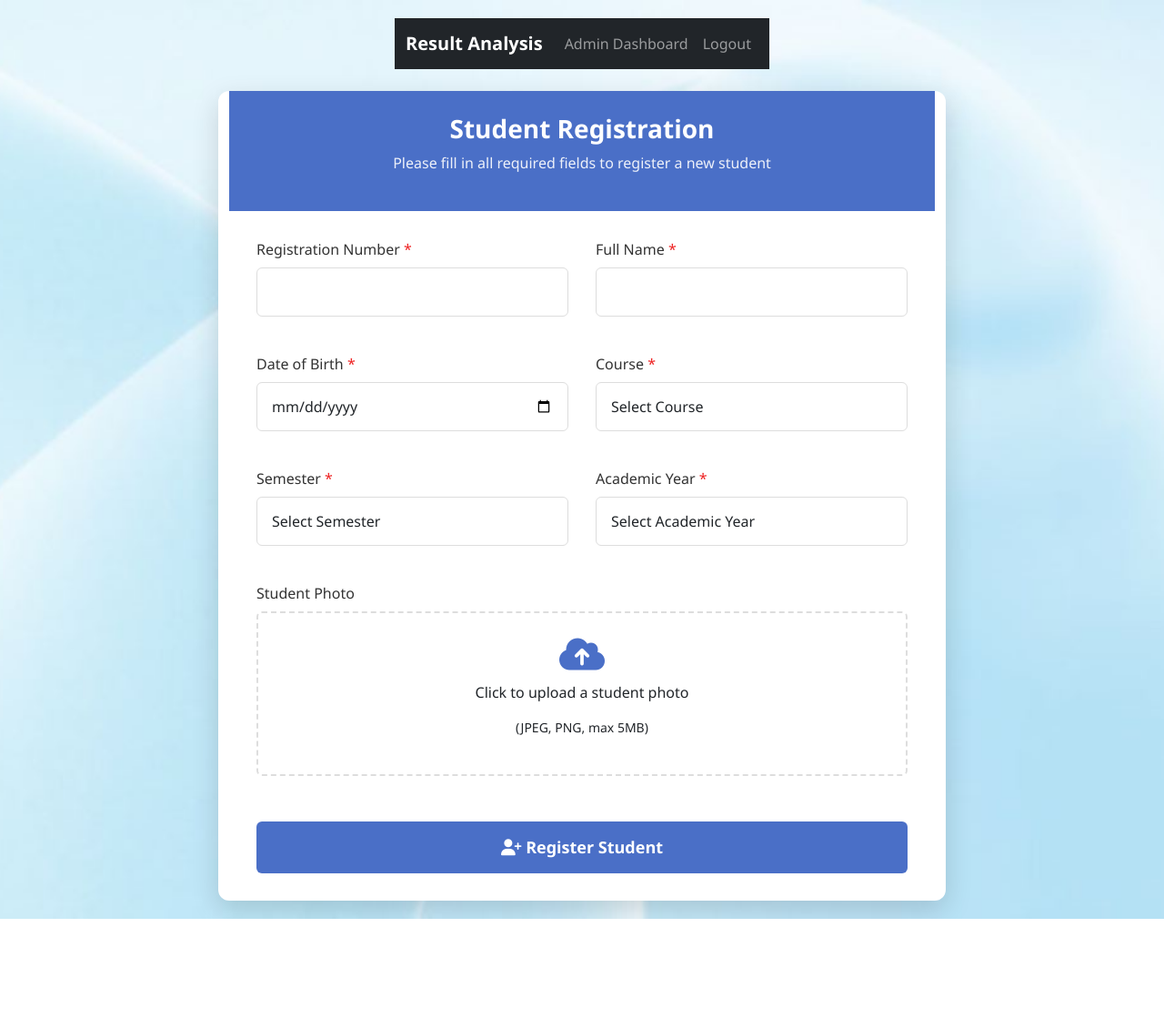
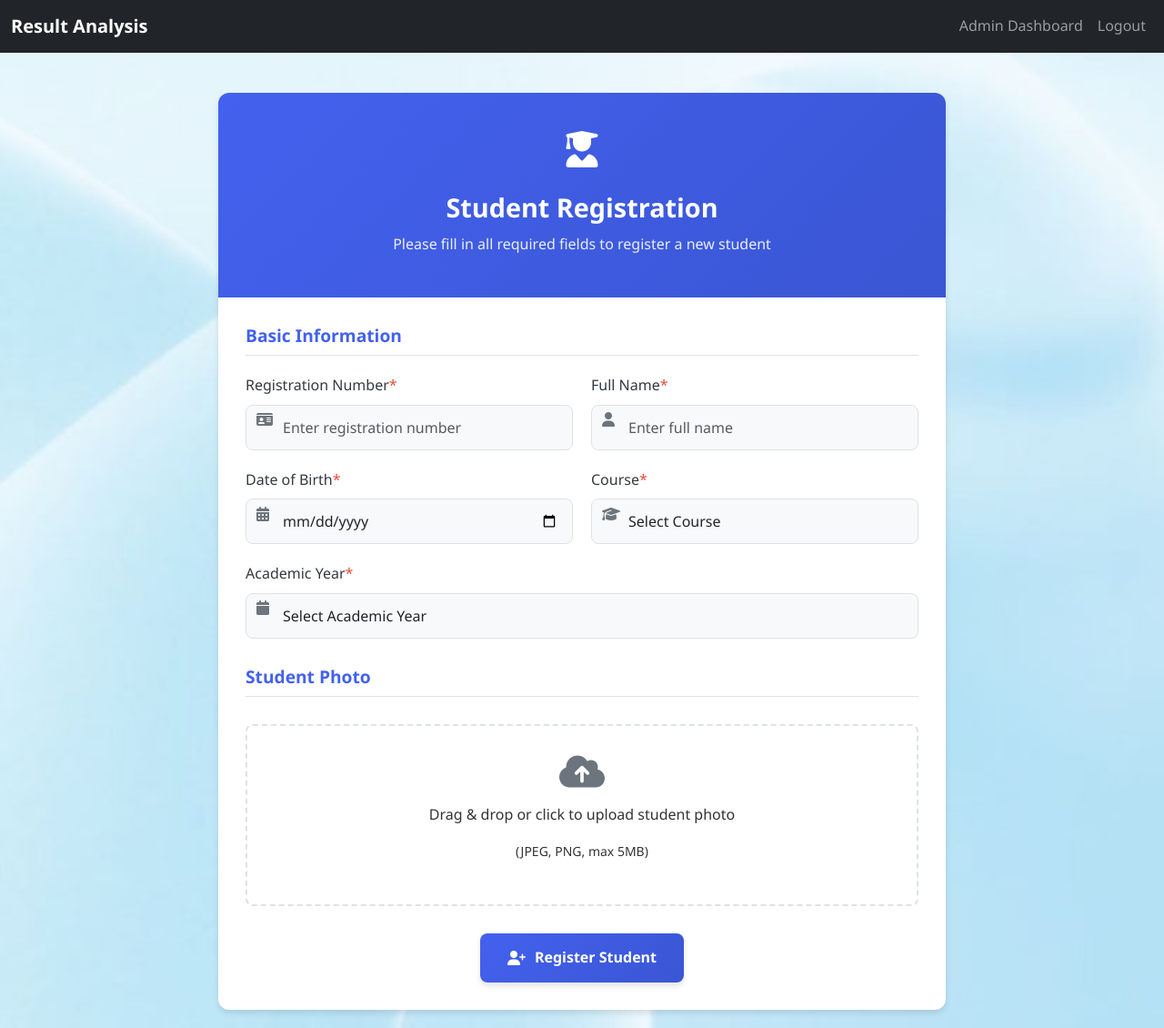
Before and after one commit to stijinearnest/result_analysis, a Django app: page /teacher/add-student/ in a window 1280 px wide. Shown: the whole page at 91% size. Before the commit the page ends 1010 px from the top, so only its background shows below. Run offline with Django 4.2, Linux system fonts and the light colour scheme; a user stored in the database is signed in.

Commit message:
addstudentui

```diff
--- a/results/forms.py
+++ b/results/forms.py
@@ -4,10 +4,11 @@ from .models import Student, Semester, Mark,Subject
 class StudentForm(forms.ModelForm):
     class Meta:
         model = Student
-        fields = ["reg_no", "name", "dob", "course", "semester", "academic_year", "photo"]
+        fields = ["reg_no", "name", "dob", "course", "academic_year", "photo"]
         widgets = {
             "dob": forms.DateInput(attrs={"type": "date"}),
         }
+
 
 class SemesterForm(forms.ModelForm):
     class Meta:
--- a/results/models.py
+++ b/results/models.py
@@ -73,6 +73,8 @@ class Subject(models.Model):
 
 
 
+
+
 # Marks
 class Mark(models.Model):
     semester = models.ForeignKey(Semester, on_delete=models.CASCADE, related_name="marks")
--- a/results/urls.py
+++ b/results/urls.py
@@ -26,10 +26,11 @@ urlpatterns = [
     path("teacher/student-detail/", views.student_detail, name="student_detail"),
 
     # AJAX endpoint for reg_no search
-     path("teacher/get-student-name/", views.get_student_name_by_regno, name="get_student_name_by_regno"),
+    path("teacher/get-student-name-by-regno/", views.get_student_name_by_regno, name="get_student_name_by_regno"),
 
-    path("teacher/get-student-by-regno/", views.get_student_name_by_regno, name="get_student_by_regno"),
+    # AJAX endpoint for subjects by semester
+    path("teacher/get-subjects/", views.get_subjects_for_semester, name="get_subjects_for_semester"),
 
+    # Add marks single page
     path("teacher/add-marks-single/", views.add_marks_single_page, name="add_marks_single"),
-    path("teacher/get-subjects/", views.get_subjects_for_semester, name="get_subjects_for_semester"),
 ]
--- a/results/views.py
+++ b/results/views.py
@@ -127,17 +127,31 @@ def user_logout(request):
 # -------------------------------
 # Teacher: Add Student
 # -------------------------------
+from datetime import date
+
 @login_required(login_url='teacher_login')
 @user_passes_test(lambda u: u.is_staff or u.is_superuser)
 def add_student(request):
     if request.method == "POST":
         form = StudentForm(request.POST, request.FILES)
         if form.is_valid():
-            form.save()
+            student = form.save(commit=False)
+
+            # Automatically calculate semester based on academic year
+            # Example logic: 1 academic year = 2 semesters
+            # Assuming academic_year format is "YYYY-YYYY"
+            start_year = int(student.academic_year.split("-")[0])
+            current_year = date.today().year
+            years_passed = current_year - start_year
+            student.semester = (years_passed * 2) + 1  # +1 for first semester of current year
+
+            student.save()  # Save to DB
+
             return redirect("teacher_dashboard")
     else:
         form = StudentForm()
     return render(request, "add_student.html", {"form": form})
+
 
 
 # -------------------------------
@@ -184,29 +198,23 @@ def add_marks(request, student_id, sem_number):
     student = get_object_or_404(Student, id=student_id)
     semester, created = Semester.objects.get_or_create(student=student, number=sem_number)
 
-    if request.method == "POST":
+    if request.method == "POST" and request.headers.get("x-requested-with") == "XMLHttpRequest":
         form = MarksEntryForm(request.POST, semester=semester)
         if form.is_valid():
             for field_name, value in form.cleaned_data.items():
                 if field_name.startswith("subject_"):
                     subject_id = int(field_name.split("_")[1])
                     subject = Subject.objects.get(id=subject_id)
-
-                    # Save or update mark
                     Mark.objects.update_or_create(
                         semester=semester,
                         subject=subject,
                         defaults={"marks_obtained": value, "max_marks": 40},
                     )
-            return redirect("teacher_dashboard")
-    else:
-        form = MarksEntryForm(semester=semester)
+            return JsonResponse({"success": True, "message": "Marks saved successfully!"})
+        else:
+            return JsonResponse({"success": False, "errors": form.errors})
+    return JsonResponse({"error": "Invalid request"})
 
-    return render(request, "add_marks.html", {
-        "form": form,
-        "student": student,
-        "semester": semester,
-    })
 
 
 # -------------------------------
@@ -270,37 +278,69 @@ def get_student_name_by_regno(request):
     if reg_no:
         try:
             student = Student.objects.get(reg_no__iexact=reg_no)
-            data = {"name": student.name}
+            data = {
+                "name": student.name,
+                "id": student.id   # <-- include student id
+            }
         except Student.DoesNotExist:
-            data = {"name": ""}
+            data = {"name": "", "id": ""}
     else:
-        data = {"name": ""}
+        data = {"name": "", "id": ""}
     return JsonResponse(data)
 
 
 @login_required(login_url='teacher_login')
 @user_passes_test(lambda u: u.is_staff or u.is_superuser)
 def add_marks_single_page(request):
+    # Get student_id and semester from GET if present
+    student_id = request.GET.get("student_id") or request.POST.get("student_id")
+    semester_number = request.GET.get("semester") or request.POST.get("semester")
+
+    if not student_id or not semester_number:
+        messages.error(request, "Student or semester not provided")
+        return redirect("select_student_semester")
+
+    student = get_object_or_404(Student, id=student_id)
+    semester, _ = Semester.objects.get_or_create(student=student, number=semester_number)
+
     if request.method == "POST":
-        student_id = request.POST.get("student_id")
-        sem_number = request.POST.get("semester")
-        student = get_object_or_404(Student, id=student_id)
-        semester, created = Semester.objects.get_or_create(student=student, number=sem_number)
-        form = MarksEntryForm(request.POST, semester=semester)
-        if form.is_valid():
-            for field_name, value in form.cleaned_data.items():
-                if field_name.startswith("subject_"):
-                    subject_id = int(field_name.split("_")[1])
-                    subject = Subject.objects.get(id=subject_id)
+        errors = {}
+        for key, value in request.POST.items():
+            if key.startswith("subject_") and "_obtained" in key:
+                subject_id = int(key.split("_")[1])
+                marks_obtained = value
+                max_key = f"subject_{subject_id}_max"
+                max_marks = request.POST.get(max_key, 40)
+                try:
+                    marks_obtained = float(marks_obtained)
+                    max_marks = float(max_marks)
+                    subject = get_object_or_404(Subject, id=subject_id)
                     Mark.objects.update_or_create(
                         semester=semester,
                         subject=subject,
-                        defaults={"marks_obtained": value, "max_marks": 40},
+                        defaults={
+                            "marks_obtained": marks_obtained,
+                            "max_marks": max_marks
+                        }
                     )
-            return JsonResponse({"success": True, "message": "Marks saved successfully!"})
+                except Exception as e:
+                    errors[key] = str(e)
+        if errors:
+            return JsonResponse({"success": False, "message": "Some marks could not be saved", "errors": errors})
         else:
-            return JsonResponse({"success": False, "errors": form.errors})
-    return render(request, "add_marks_single.html")
+            return JsonResponse({"success": True, "message": f"Marks for {student.name} saved successfully!"})
+
+    # GET request – load page
+    return render(request, "add_marks_single.html", {
+        "student_id": student.id,
+        "semester": semester.number
+    })
+
+
+
+
+
+
 
 @login_required(login_url='teacher_login')
 @user_passes_test(lambda u: u.is_staff or u.is_superuser)
--- a/templates/add_student.html
+++ b/templates/add_student.html
@@ -1,187 +1,53 @@
 {% extends "base.html" %}
-{%load static%}
-{% block content%}
+{% load static %}
+{% block content %}
 
-<!DOCTYPE html>
-<html lang="en">
-<head>
-    <meta charset="UTF-8">
-    <meta name="viewport" content="width=device-width, initial-scale=1.0">
-    <title>Student Registration</title>
-    <link rel="stylesheet" href="https://cdnjs.cloudflare.com/ajax/libs/font-awesome/6.4.0/css/all.min.css">
-    <style>
-        * {
-            margin: 0;
-            padding: 0;
-            box-sizing: border-box;
-            font-family: 'Segoe UI', Tahoma, Geneva, Verdana, sans-serif;
-        }
-
-        body {
-
-            min-height: 100vh;
-            display: flex;
-            justify-content: center;
-            align-items: center;
-            padding: 20px;
-        }
-
-        .container {
-            width: 100%;
-            max-width: 800px;
-            background: white;
-            border-radius: 12px;
-            box-shadow: 0 10px 30px rgba(0, 0, 0, 0.15);
-            overflow: hidden;
-        }
-
-        .header {
-            background: #4a6fc7;
-            color: white;
-            padding: 25px 30px;
-            text-align: center;
-        }
-
-        .header h2 {
-            font-weight: 600;
-            font-size: 28px;
-        }
-
-        .header p {
-            margin-top: 8px;
-            opacity: 0.9;
-        }
-
-        .form-body {
-            padding: 30px;
-        }
-
-        .form-row {
-            display: flex;
-            flex-wrap: wrap;
-            margin: 0 -15px 20px;
-        }
-
-        .form-group {
-            flex: 1 0 300px;
-            padding: 0 15px;
-            margin-bottom: 20px;
-        }
-
-        .form-label {
-            display: block;
-            margin-bottom: 8px;
-            font-weight: 500;
-            color: #333;
-        }
-
-        .form-control {
-            width: 100%;
-            padding: 14px 16px;
-            border: 1px solid #ddd;
-            border-radius: 6px;
-            font-size: 16px;
-            transition: all 0.3s;
-        }
-
-        .form-control:focus {
-            outline: none;
-            border-color: #4a6fc7;
-            box-shadow: 0 0 0 3px rgba(74, 111, 199, 0.2);
-        }
-
-        .photo-upload {
-            border: 2px dashed #ddd;
-            border-radius: 6px;
-            padding: 25px;
-            text-align: center;
-            cursor: pointer;
-            transition: all 0.3s;
-        }
-
-        .photo-upload:hover {
-            border-color: #4a6fc7;
-        }
-
-        .photo-preview {
-            width: 120px;
-            height: 120px;
-            border-radius: 50%;
-            object-fit: cover;
-            margin: 15px auto;
-            display: none;
-            border: 3px solid #4a6fc7;
-        }
-
-        .upload-icon {
-            font-size: 40px;
-            color: #4a6fc7;
-            margin-bottom: 10px;
-        }
-
-        .btn-submit {
-            background: #4a6fc7;
-            color: white;
-            border: none;
-            padding: 15px 25px;
-            font-size: 18px;
-            border-radius: 6px;
-            cursor: pointer;
-            width: 100%;
-            font-weight: 600;
-            transition: background 0.3s;
-            margin-top: 10px;
-        }
-
-        .btn-submit:hover {
-            background: #3b5cad;
-        }
-
-        .required::after {
-            content: " *";
-            color: #e22;
-        }
-
-        @media (max-width: 768px) {
-            .form-group {
-                flex: 1 0 100%;
-            }
-
-            .form-body {
-                padding: 20px;
-            }
-        }
-    </style>
-</head>
-<body>
 <div class="container">
+    <div class="registration-card">
         <div class="header">
+            <div class="header-icon">
+                <i class="fas fa-user-graduate"></i>
+            </div>
             <h2>Student Registration</h2>
             <p>Please fill in all required fields to register a new student</p>
         </div>
 
         <div class="form-body">
-            <form id="studentForm">
+            <form id="studentForm" method="POST" enctype="multipart/form-data">
+                {% csrf_token %}
+
+                <div class="form-section">
+                    <h3 class="section-title">Basic Information</h3>
+
                     <div class="form-row">
                         <div class="form-group">
-                        <label class="form-label" for="reg_no">Registration Number<span class="required"></span></label>
-                        <input type="text" class="form-control" id="reg_no" name="reg_no" required>
+                            <label class="form-label" for="reg_no">Registration Number<span class="required">*</span></label>
+                            <input type="text" class="form-control" id="reg_no" name="reg_no" required placeholder="Enter registration number">
+                            <div class="input-icon">
+                                <i class="fas fa-id-card"></i>
+                            </div>
                         </div>
 
                         <div class="form-group">
-                        <label class="form-label" for="name">Full Name<span class="required"></span></label>
-                        <input type="text" class="form-control" id="name" name="name" required>
+                            <label class="form-label" for="name">Full Name<span class="required">*</span></label>
+                            <input type="text" class="form-control" id="name" name="name" required placeholder="Enter full name">
+                            <div class="input-icon">
+                                <i class="fas fa-user"></i>
+                            </div>
                         </div>
                     </div>
 
                     <div class="form-row">
                         <div class="form-group">
-                        <label class="form-label" for="dob">Date of Birth<span class="required"></span></label>
+                            <label class="form-label" for="dob">Date of Birth<span class="required">*</span></label>
                             <input type="date" class="form-control" id="dob" name="dob" required>
+                            <div class="input-icon">
+                                <i class="fas fa-calendar-alt"></i>
+                            </div>
                         </div>
 
                         <div class="form-group">
-                        <label class="form-label" for="course">Course<span class="required"></span></label>
+                            <label class="form-label" for="course">Course<span class="required">*</span></label>
                             <select class="form-control" id="course" name="course" required>
                                 <option value="">Select Course</option>
                                 <option value="Computer Science">Computer Science</option>
@@ -190,56 +56,291 @@
                                 <option value="Medicine">Medicine</option>
                                 <option value="Law">Law</option>
                             </select>
+                            <div class="input-icon">
+                                <i class="fas fa-graduation-cap"></i>
+                            </div>
                         </div>
                     </div>
 
                     <div class="form-row">
-                    <div class="form-group">
-                        <label class="form-label" for="semester">Semester<span class="required"></span></label>
-                        <select class="form-control" id="semester" name="semester" required>
-                            <option value="">Select Semester</option>
-                            <option value="1">Semester 1</option>
-                            <option value="2">Semester 2</option>
-                            <option value="3">Semester 3</option>
-                            <option value="4">Semester 4</option>
-                            <option value="5">Semester 5</option>
-                            <option value="6">Semester 6</option>
-                            <option value="7">Semester 7</option>
-                            <option value="8">Semester 8</option>
-                        </select>
-                    </div>
-
-                    <div class="form-group">
-                        <label class="form-label" for="academic_year">Academic Year<span class="required"></span></label>
+                        <div class="form-group full-width">
+                            <label class="form-label" for="academic_year">Academic Year<span class="required">*</span></label>
                             <select class="form-control" id="academic_year" name="academic_year" required>
                                 <option value="">Select Academic Year</option>
+                                <option value="2024-2025">2024-2025</option>
                                 <option value="2023-2024">2023-2024</option>
                                 <option value="2022-2023">2022-2023</option>
                                 <option value="2021-2022">2021-2022</option>
                                 <option value="2020-2021">2020-2021</option>
                             </select>
+                            <div class="input-icon">
+                                <i class="fas fa-calendar"></i>
+                            </div>
+                        </div>
                     </div>
                 </div>
 
+                <div class="form-section">
+                    <h3 class="section-title">Student Photo</h3>
+
                     <div class="form-row">
-                    <div class="form-group">
-                        <label class="form-label">Student Photo</label>
+                        <div class="form-group full-width">
+                            <div class="photo-upload-container">
                                 <div class="photo-upload" id="photoUpload">
+                                    <div class="upload-content">
                                         <i class="fas fa-cloud-upload-alt upload-icon"></i>
-                            <p>Click to upload a student photo</p>
+                                        <p>Drag & drop or click to upload student photo</p>
                                         <p class="small">(JPEG, PNG, max 5MB)</p>
+                                    </div>
                                     <img id="photoPreview" class="photo-preview" src="" alt="Preview">
                                 </div>
                                 <input type="file" id="photo" name="photo" accept="image/*" style="display: none;">
                             </div>
                         </div>
+                    </div>
+                </div>
 
+                <div class="form-actions">
                     <button type="submit" class="btn-submit">
                         <i class="fas fa-user-plus"></i> Register Student
                     </button>
+                </div>
             </form>
         </div>
     </div>
+</div>
+
+<style>
+    /* Base styles */
+    :root {
+        --primary: #4361ee;
+        --primary-dark: #3a56d4;
+        --secondary: #6c757d;
+        --success: #28a745;
+        --light: #f8f9fa;
+        --dark: #343a40;
+        --border: #dee2e6;
+        --shadow: 0 4px 6px rgba(0, 0, 0, 0.1);
+        --shadow-hover: 0 8px 15px rgba(0, 0, 0, 0.1);
+        --radius: 12px;
+        --transition: all 0.3s ease;
+    }
+
+    * {
+        box-sizing: border-box;
+        margin: 0;
+        padding: 0;
+    }
+
+    body {
+        font-family: 'Segoe UI', Tahoma, Geneva, Verdana, sans-serif;
+        background-color: #f5f7fb;
+        color: #333;
+        line-height: 1.6;
+    }
+
+    .container {
+        display: flex;
+        justify-content: center;
+        align-items: center;
+        min-height: 100vh;
+        padding: 20px;
+    }
+
+    .registration-card {
+        background: white;
+        border-radius: var(--radius);
+        box-shadow: var(--shadow);
+        width: 100%;
+        max-width: 800px;
+        overflow: hidden;
+    }
+
+    /* Header styles */
+    .header {
+        background: linear-gradient(135deg, var(--primary), var(--primary-dark));
+        color: white;
+        padding: 30px;
+        text-align: center;
+    }
+
+    .header-icon {
+        font-size: 2.5rem;
+        margin-bottom: 15px;
+    }
+
+    .header h2 {
+        font-size: 1.8rem;
+        margin-bottom: 10px;
+        font-weight: 600;
+    }
+
+    .header p {
+        opacity: 0.9;
+    }
+
+    /* Form body */
+    .form-body {
+        padding: 30px;
+    }
+
+    .form-section {
+        margin-bottom: 30px;
+    }
+
+    .section-title {
+        font-size: 1.2rem;
+        margin-bottom: 20px;
+        padding-bottom: 10px;
+        border-bottom: 1px solid var(--border);
+        color: var(--primary);
+        font-weight: 600;
+    }
+
+    /* Form layout */
+    .form-row {
+        display: flex;
+        flex-wrap: wrap;
+        gap: 20px;
+        margin-bottom: 20px;
+    }
+
+    .form-group {
+        flex: 1;
+        min-width: 250px;
+        position: relative;
+    }
+
+    .full-width {
+        flex: 100%;
+    }
+
+    .form-label {
+        display: block;
+        margin-bottom: 8px;
+        font-weight: 500;
+        color: var(--dark);
+    }
+
+    .required {
+        color: #e74c3c;
+    }
+
+    /* Form controls */
+    .form-control {
+        width: 100%;
+        padding: 12px 15px 12px 40px;
+        border: 1px solid var(--border);
+        border-radius: 8px;
+        font-size: 1rem;
+        transition: var(--transition);
+        background-color: var(--light);
+    }
+
+    .form-control:focus {
+        outline: none;
+        border-color: var(--primary);
+        box-shadow: 0 0 0 3px rgba(67, 97, 238, 0.15);
+    }
+
+    select.form-control {
+        appearance: none;
+    }
+
+    .input-icon {
+        position: absolute;
+        left: 12px;
+        top: 38px;
+        color: var(--secondary);
+    }
+
+    /* Photo upload */
+    .photo-upload-container {
+        margin-top: 10px;
+    }
+
+    .photo-upload {
+        border: 2px dashed var(--border);
+        border-radius: 8px;
+        padding: 30px;
+        text-align: center;
+        cursor: pointer;
+        transition: var(--transition);
+        position: relative;
+        min-height: 200px;
+        display: flex;
+        align-items: center;
+        justify-content: center;
+    }
+
+    .photo-upload:hover {
+        border-color: var(--primary);
+    }
+
+    .upload-content {
+        z-index: 1;
+    }
+
+    .upload-icon {
+        font-size: 2.5rem;
+        color: var(--secondary);
+        margin-bottom: 15px;
+    }
+
+    .photo-preview {
+        position: absolute;
+        top: 0;
+        left: 0;
+        width: 100%;
+        height: 100%;
+        object-fit: cover;
+        border-radius: 6px;
+        display: none;
+    }
+
+    /* Submit button */
+    .form-actions {
+        margin-top: 30px;
+        text-align: center;
+    }
+
+    .btn-submit {
+        background: linear-gradient(135deg, var(--primary), var(--primary-dark));
+        color: white;
+        border: none;
+        padding: 14px 30px;
+        border-radius: 8px;
+        font-size: 1rem;
+        font-weight: 600;
+        cursor: pointer;
+        transition: var(--transition);
+        box-shadow: var(--shadow);
+        display: inline-flex;
+        align-items: center;
+        gap: 10px;
+    }
+
+    .btn-submit:hover {
+        box-shadow: var(--shadow-hover);
+        transform: translateY(-2px);
+    }
+
+    /* Responsive adjustments */
+    @media (max-width: 768px) {
+        .form-row {
+            flex-direction: column;
+            gap: 15px;
+        }
+
+        .form-group {
+            min-width: 100%;
+        }
+
+        .header, .form-body {
+            padding: 20px;
+        }
+    }
+</style>
 
 <script>
     // Photo upload functionality
@@ -265,14 +366,6 @@
             reader.readAsDataURL(file);
         }
     });
+</script>
 
-        // Form submission
-        document.getElementById('studentForm').addEventListener('submit', function(e) {
-            e.preventDefault();
-            alert('Student registration submitted successfully!');
-            // In a real application, this would submit to your Django backend
-        });
-    </script>
-</body>
-</html>
 {% endblock %}
--- a/templates/teacher_dashboard.html
+++ b/templates/teacher_dashboard.html
@@ -211,7 +211,7 @@
                     </div>
                     <h3>Add Marks</h3>
                     <p>Input and manage academic marks for your students</p>
-                    <a href="{% url 'select_student_semester' %}">Add Marks</a>
+                    <a href="{% url 'select_student_semester' %}" class="feature-link">Add Marks</a>
 
                 </div>
 
```
Also changed, not shown: templates/add_marks_single.html (+23 -64 lines), templates/select_student_semester.html (+34 -31 lines), db.sqlite3, media/students/8063ff01-60b9-4628-8f46-dcf4f45c79a5.jpeg (added), media/students/_cat___kiki-removebg-preview.png (added). Lines whose indentation alone changed are shown as unchanged.
